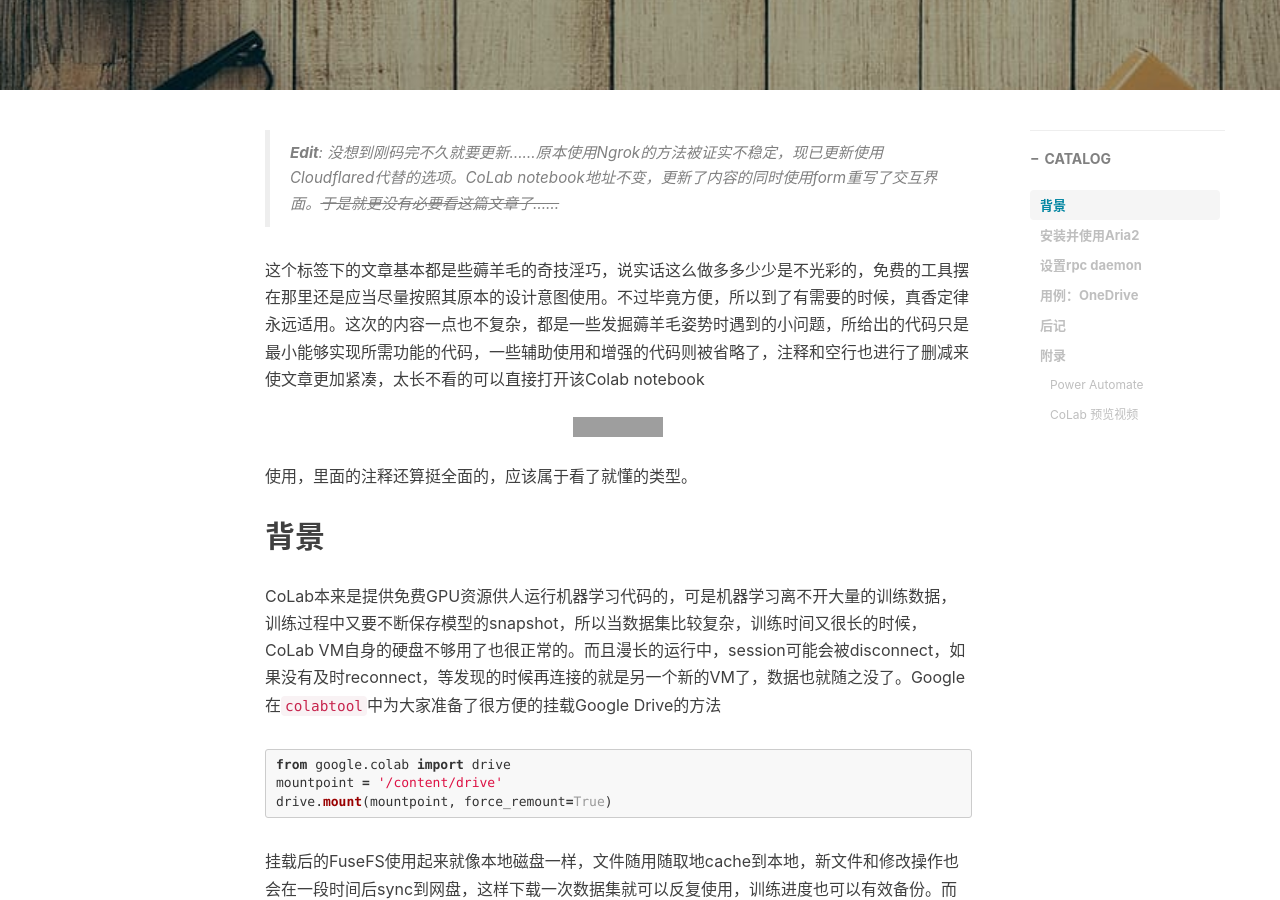
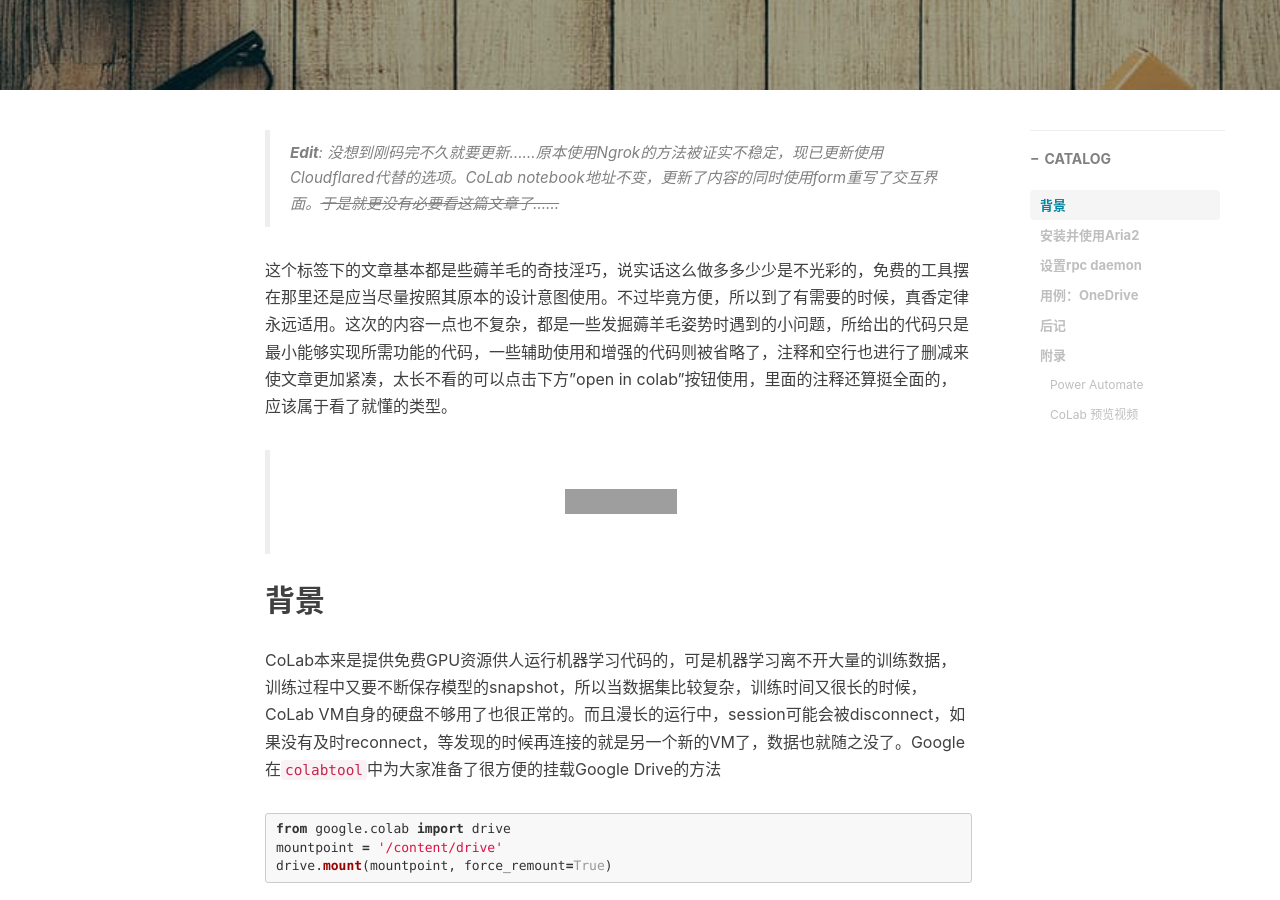
Before and after one commit to ZhangTianrong/ZhangTianrong.github.io, a Jekyll site: the page built from _posts/2020-12-26-Download-With-CoLab-Not-Recommanded-Though.md, in a window 1280 px wide and 900 px high, scrolled down 433 px. Built offline with Jekyll 4.4.1, drawn with Linux system fonts in a browser that asks for light colours; nearby versions of some CDN libraries; some web fonts are replaced; comment, search, counter and statistics services are not loaded; grey boxes are pictures that could not be loaded.

```diff
--- a/Gemfile
+++ b/Gemfile
@@ -11,3 +11,4 @@ gem 'github-pages', group: :jekyll_plugins
 # update
 gem "kramdown", ">= 2.3.0"
 gem "activesupport", ">= 6.0.3.1"
+gem "nokogiri", ">= 1.11.0.rc4"
--- a/_posts/2020-12-26-Download-With-CoLab-Not-Recommanded-Though.md
+++ b/_posts/2020-12-26-Download-With-CoLab-Not-Recommanded-Though.md
@@ -11,7 +11,9 @@ tags:
 
 > **Edit**: 没想到刚码完不久就要更新……原本使用Ngrok的方法被证实不稳定，现已更新使用Cloudflared代替的选项。CoLab notebook地址不变，更新了内容的同时使用form重写了交互界面。~~于是就更没有必要看这篇文章了……~~
 
-这个标签下的文章基本都是些薅羊毛的奇技淫巧，说实话这么做多多少少是不光彩的，免费的工具摆在那里还是应当尽量按照其原本的设计意图使用。不过毕竟方便，所以到了有需要的时候，真香定律永远适用。这次的内容一点也不复杂，都是一些发掘薅羊毛姿势时遇到的小问题，所给出的代码只是最小能够实现所需功能的代码，一些辅助使用和增强的代码则被省略了，注释和空行也进行了删减来使文章更加紧凑，太长不看的可以直接打开该Colab notebook[![](https://colab.research.google.com/assets/colab-badge.svg)](https://colab.research.google.com/assets/colab-badge.svg)使用，里面的注释还算挺全面的，应该属于看了就懂的类型。
+这个标签下的文章基本都是些薅羊毛的奇技淫巧，说实话这么做多多少少是不光彩的，免费的工具摆在那里还是应当尽量按照其原本的设计意图使用。不过毕竟方便，所以到了有需要的时候，真香定律永远适用。这次的内容一点也不复杂，都是一些发掘薅羊毛姿势时遇到的小问题，所给出的代码只是最小能够实现所需功能的代码，一些辅助使用和增强的代码则被省略了，注释和空行也进行了删减来使文章更加紧凑，太长不看的可以点击下方"open in colab"按钮使用，里面的注释还算挺全面的，应该属于看了就懂的类型。
+
+> <a href="https://colab.research.google.com/github/ZhangTianrong/TextDepository/blob/master/RemoteConnection.ipynb"><img src="https://colab.research.google.com/assets/colab-badge.svg" style="zoom:125%"></a>
 
 ## 背景
 
```
Also changed, not shown: other parts of _posts/2020-12-26-Download-With-CoLab-Not-Recommanded-Though.md (+1 -1 lines).
